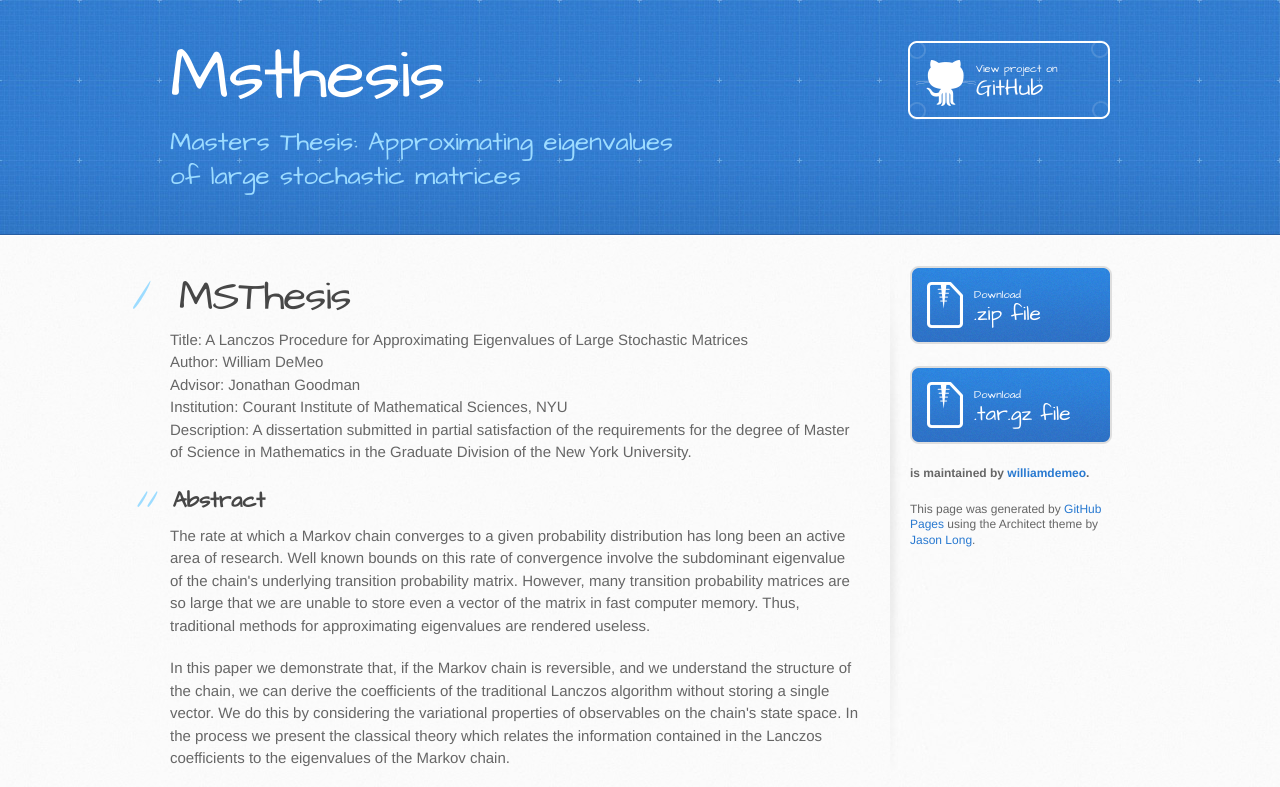
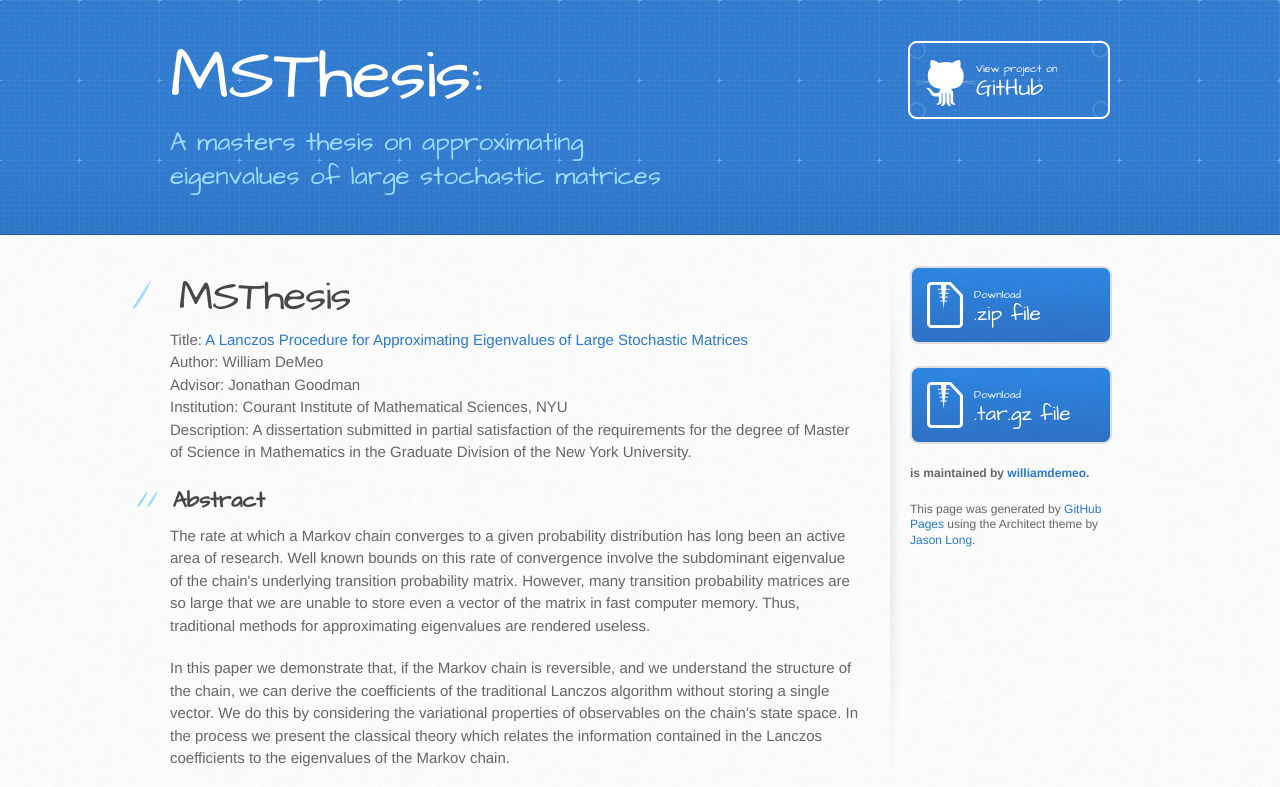
Before and after one commit to williamdemeo/MSThesis, a plain HTML site: page index.html in a window 1280 px wide. Shown: the top 787 px of the page. Drawn offline with Linux system fonts and the light colour scheme.

Commit message:
formatting changes

```diff
--- a/index.html
+++ b/index.html
@@ -13,14 +13,14 @@
     <script src="//html5shiv.googlecode.com/svn/trunk/html5.js"></script>
     <![endif]-->
 
-    <title>Msthesis by williamdemeo</title>
+    <title>MSThesis by williamdemeo</title>
   </head>
 
   <body>
     <header>
       <div class="inner">
-        <h1>Msthesis</h1>
-        <h2>Masters Thesis: Approximating eigenvalues of large stochastic matrices</h2>
+        <h1>MSThesis:</h1>
+        <h2>A masters thesis on approximating eigenvalues of large stochastic matrices</h2>
         <a href="https://github.com/williamdemeo/MSThesis" class="button"><small>View project on</small>GitHub</a>
       </div>
     </header>
@@ -31,7 +31,7 @@
           <h1>
 <a name="msthesis" class="anchor" href="#msthesis"><span class="octicon octicon-link"></span></a>MSThesis</h1>
 
-<p><strong>Title:</strong> A Lanczos Procedure for Approximating Eigenvalues of Large Stochastic Matrices<br><strong>Author:</strong> William DeMeo<br><strong>Advisor:</strong> Jonathan Goodman<br><strong>Institution:</strong> Courant Institute of Mathematical Sciences, NYU<br><strong>Description:</strong> A dissertation submitted in partial satisfaction of the requirements for the degree of
+<p><strong>Title:</strong> <a href="https://github.com/williamdemeo/MSThesis/raw/master/msthesis.pdf">A Lanczos Procedure for Approximating Eigenvalues of Large Stochastic Matrices</a><br><strong>Author:</strong> William DeMeo<br><strong>Advisor:</strong> Jonathan Goodman<br><strong>Institution:</strong> Courant Institute of Mathematical Sciences, NYU<br><strong>Description:</strong> A dissertation submitted in partial satisfaction of the requirements for the degree of
 Master of Science in Mathematics in the Graduate Division of the New York University.</p>
 
 <h2>
```
